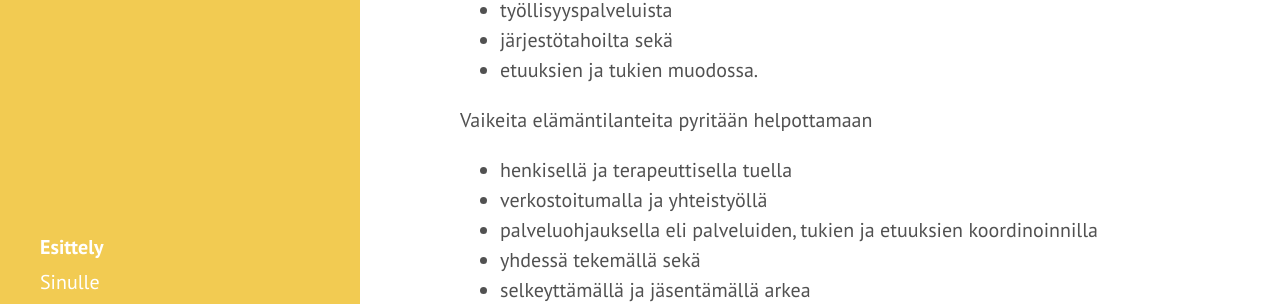
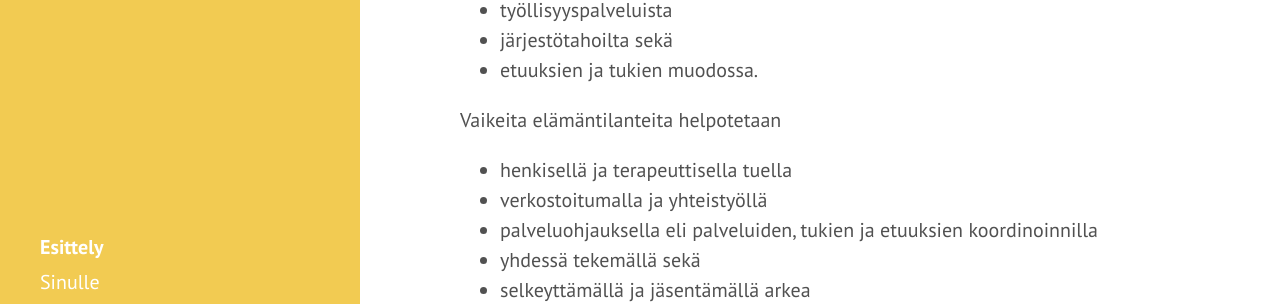
Before and after one commit to niinapiira/neppari.net, a Jekyll site: the page built from index.md, in a window 1280 px wide and 900 px high, scrolled down 1028 px. Shown: the part 455-759 px from the top of the window. Built offline with Jekyll 4.4.1, drawn with Linux system fonts in a browser that asks for light colours; Markdown is read by kramdown in place of the engine named in the settings.

Commit message:
Updated index.md

```diff
--- a/index.md
+++ b/index.md
@@ -44,7 +44,7 @@ Arkeen ja elämään haetaan tarvittaessa tukea mm.
 * järjestötahoilta sekä
 * etuuksien ja tukien muodossa.
 
-Vaikeita elämäntilanteita pyritään helpottamaan
+Vaikeita elämäntilanteita helpotetaan
 
 * henkisellä ja terapeuttisella tuella
 * verkostoitumalla ja yhteistyöllä
```
